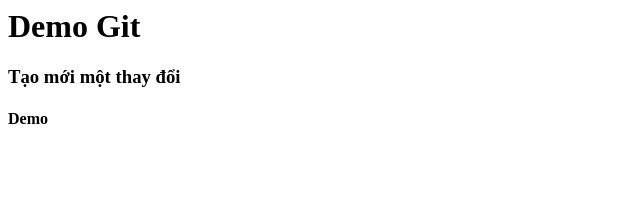
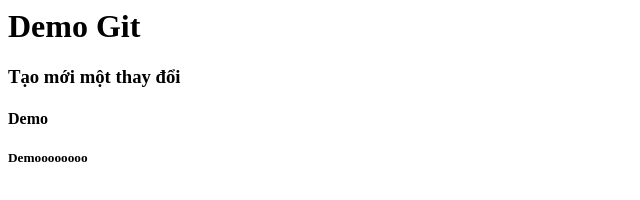
Before and after one commit to VietCee/Web_1_ShoesStore, a plain HTML site: page assets/Demo Pic/index.html in a window 1280 px wide. Shown: the full height of the page, 0-640 px from the left. Drawn offline with Linux system fonts and the light colour scheme.

Commit message:
change branch

```diff
--- a/assets/Demo Pic/index.html
+++ b/assets/Demo Pic/index.html
@@ -2,4 +2,5 @@
     <h1>Demo Git</h1>
     <h3>Tạo mới một thay đổi</h3>
     <h4>Demo</h4>
+    <h5>Demoooooooo</h5>
 </div>
```
